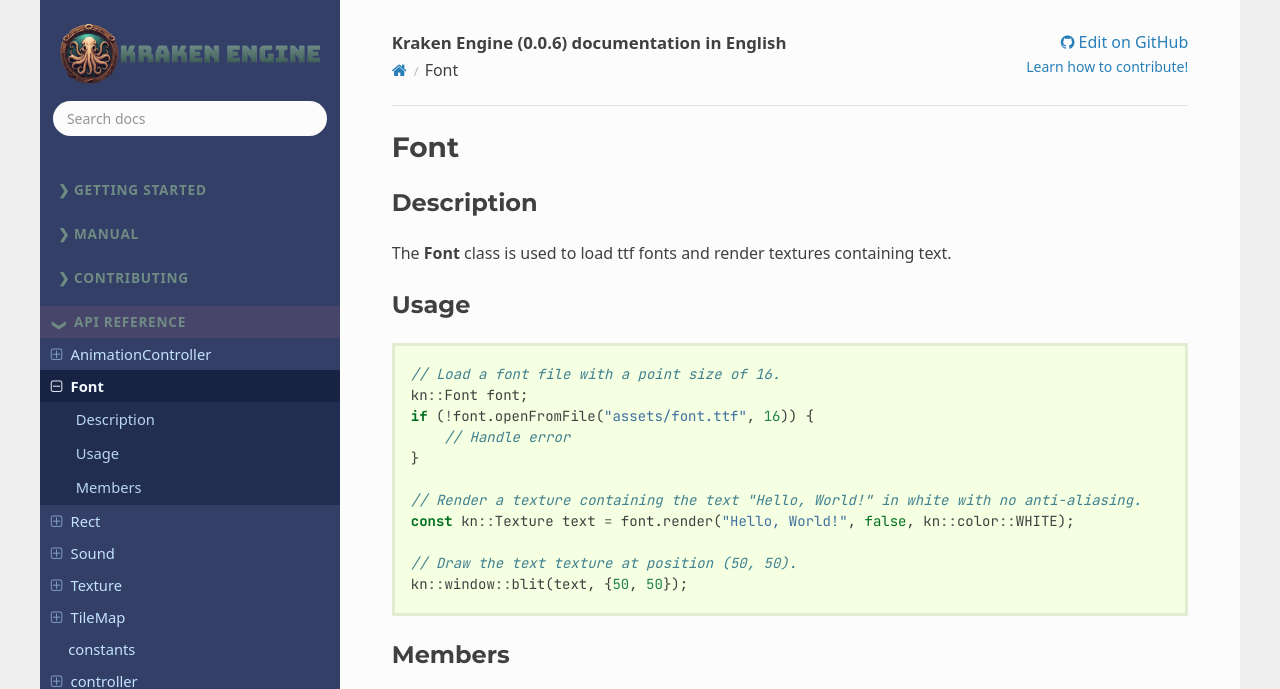
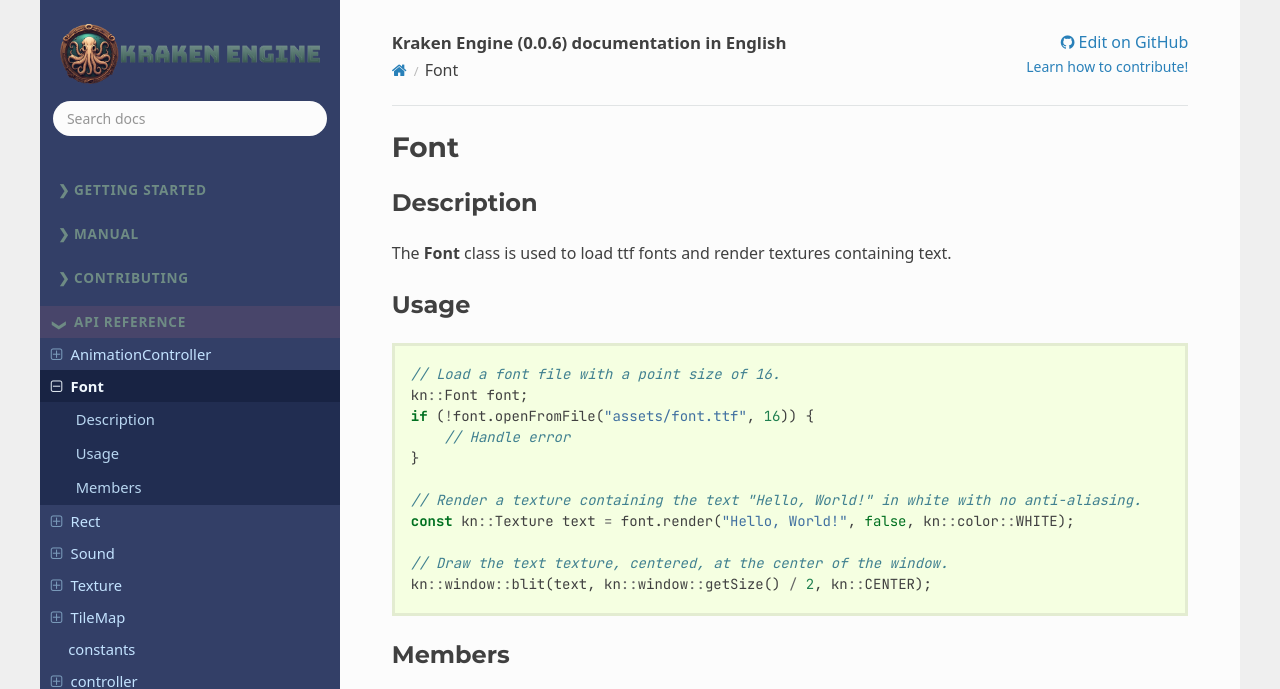
Before and after one commit to durkisneer1/Kraken-Engine, a Sphinx documentation site: the page built from docs/reference/font.rst, in a window 1280 px wide and 989 px high, cut to the strip 0-689 px from the top of the window. Built offline with Sphinx 7.4.7 and the Read the Docs theme 3.1.0, drawn with Linux system fonts in a browser that asks for light colours.

Commit message:
rect anchor and side points
Anchor and Side enums for rect positioning

```diff
--- a/docs/_static/css/custom.css
+++ b/docs/_static/css/custom.css
@@ -661,17 +661,23 @@
 
 .rst-content .cpp.class > dt,
 .rst-content .cpp.struct > dt,
-.rst-content .cpp.type > dt {
+.rst-content .cpp.type > dt,
+.rst-content .cpp.enum > dt {
     margin-bottom: 16px !important;
     width: fit-content !important;
 }
 
 .rst-content .cpp.class > dd,
 .rst-content .cpp.struct > dd,
-.rst-content .cpp.type > dd {
+.rst-content .cpp.type > dd,
+.rst-content .cpp.enum > dd {
     border-left: 2px dashed var(--navbar-background-color);
     padding-left: 24px !important;
     margin-left: 0 !important;
+}
+
+.rst-content .cpp.enum > dd > p {
+    display: none;
 }
 
 .cpp.function .admonition.note {
@@ -696,6 +702,17 @@
     border-top-left-radius: 8px;
     border-top-right-radius: 8px;
     width: 100% !important;
+}
+
+.rst-content .cpp.enumerator > dt,
+.rst-content .cpp.var > dt {
+    width: fit-content !important;
+    border-radius: 8px;
+    margin-bottom: 0 !important;
+}
+
+#constants > .cpp.type > dd > p {
+    display: none;
 }
 
 .rst-content .cpp.function > dd,
--- a/docs/reference/font.rst
+++ b/docs/reference/font.rst
@@ -20,8 +20,8 @@
     // Render a texture containing the text "Hello, World!" in white with no anti-aliasing.
     const kn::Texture text = font.render("Hello, World!", false, kn::color::WHITE);
 
-    // Draw the text texture at position (50, 50).
-    kn::window::blit(text, {50, 50});
+    // Draw the text texture, centered, at the center of the window.
+    kn::window::blit(text, kn::window::getSize() / 2, kn::CENTER);
 
 Members
 -------
```
Also changed, not shown: docs/reference/rect.rst (+10 -3 lines), 9 other files.
